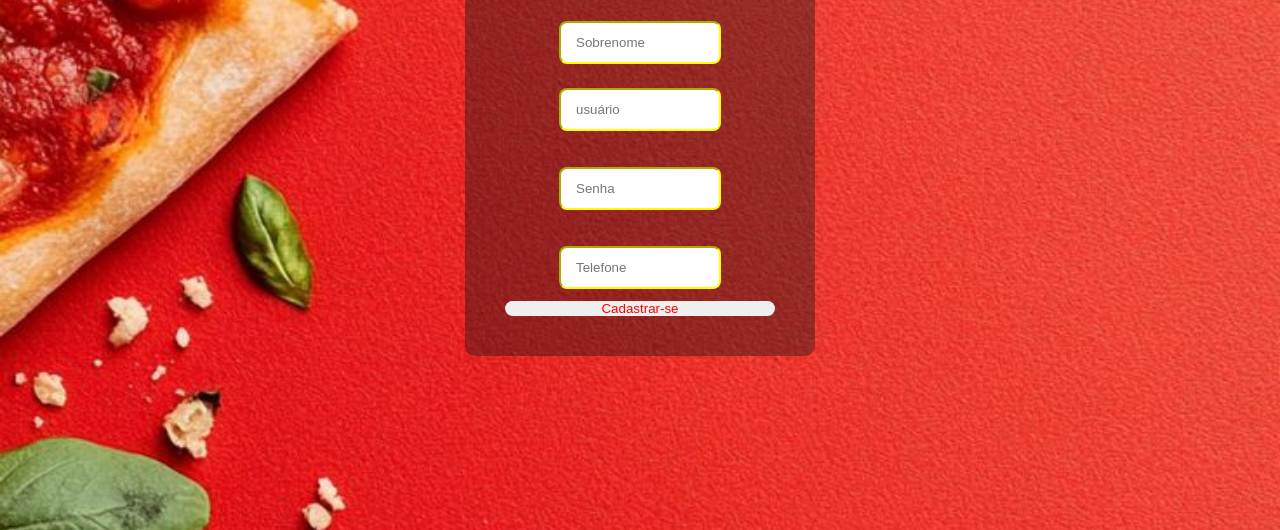
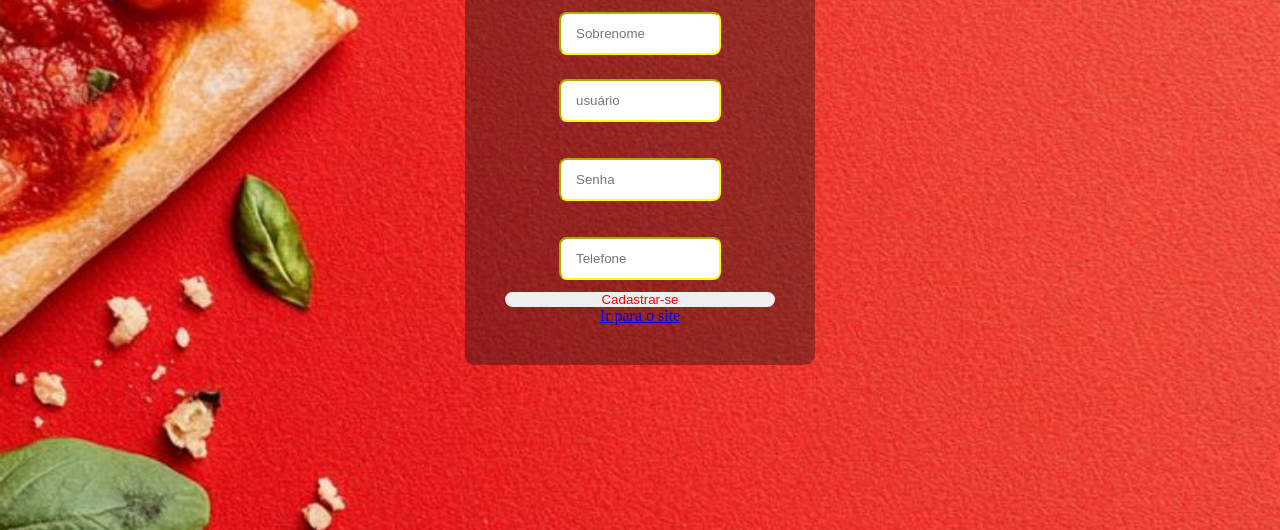
Before and after one commit to enzoosouzza/BellaPizza, a plain HTML site: page index.html in a window 1280 px wide. Shown: the part 270-800 px from the top of the page. Drawn offline with Linux system fonts and the light colour scheme.

Commit message:
Add files via upload

```diff
--- a/index.html
+++ b/index.html
@@ -25,6 +25,8 @@
 
 
             </form>
+
+            <a href="site.html" target="blank">Ir para o site</a>
         </main>
     </body>
 </head>
```
